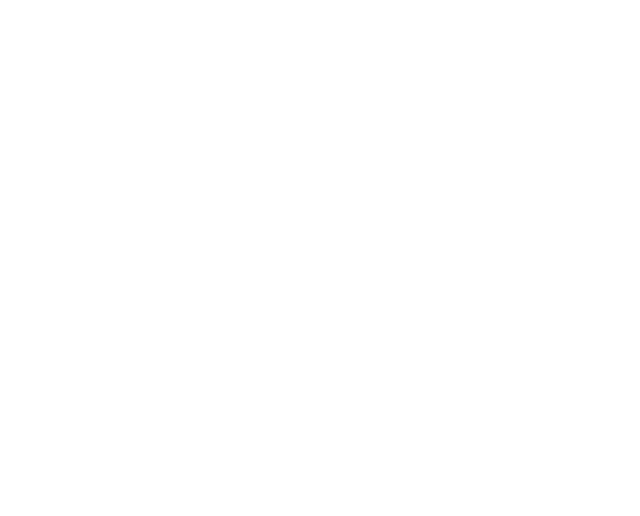
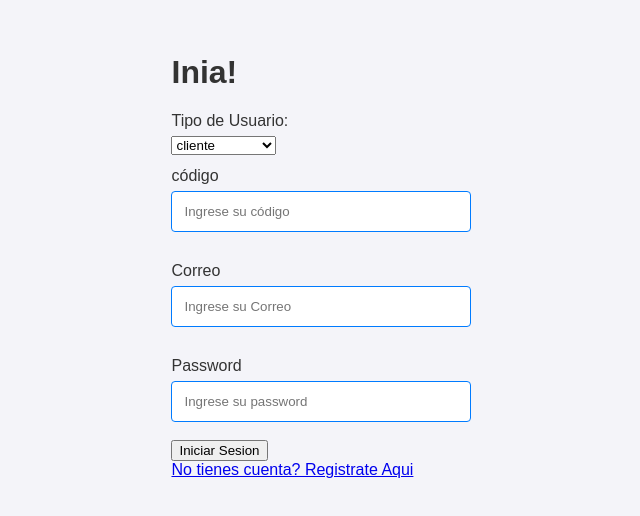
Before and after one commit to MchevezS/ProyectoFinal-react, a React (Vite) app: page / in a window 1280 px wide. Shown: the part 144-660 px from the top of the page, without its empty margins (319-959 px from the left). Built offline with nearby package versions, Linux system fonts and the light colour scheme.

Commit message:
cree la estructura de Login y su logica, todavia me faltan algunos detalles

```diff
--- a/db.json
+++ b/db.json
@@ -1,5 +1,52 @@
 {
-  "users":[
-
-]
+  "users": [
+    {
+      "id": "4b41",
+      "tipoUsuario": "admin",
+      "codigo": "A159",
+      "name": "juan saenzhj",
+      "correo": "dioedkojoeq114",
+      "numero": "64462949"
+    },
+    {
+      "id": "3869",
+      "tipoUsuario": "",
+      "codigo": "18",
+      "name": "Michelle chevez",
+      "correo": "dioedkojoe",
+      "numero": "5547444544"
+    },
+    {
+      "id": "e2d2",
+      "tipoUsuario": "",
+      "codigo": "18",
+      "name": "Michelle chevez",
+      "correo": "msnkx",
+      "numero": "5547444544"
+    },
+    {
+      "id": "1347",
+      "tipoUsuario": "",
+      "codigo": "D01",
+      "name": "Michelle chevez saborio",
+      "correo": "saboriomichelle93@gmail.com",
+      "numero": "64462949"
+    },
+    {
+      "id": "f651",
+      "tipoUsuario": "",
+      "codigo": "D01",
+      "name": "Michelle chevez saborio",
+      "correo": "saboriomichelle931@gmail.com",
+      "numero": "64462949"
+    },
+    {
+      "id": "f332",
+      "tipoUsuario": "",
+      "codigo": "156",
+      "name": "Michelle Monserrat chevez saborio",
+      "correo": "saboriomichelle9319@gmail.com",
+      "numero": "54825452"
+    }
+  ]
 }
--- a/src/App.jsx
+++ b/src/App.jsx
@@ -1,14 +1,16 @@
 import './App.css'
+import Login from './pages/Login'
+import Registro from './pages/Registro'
 
 
 
 function App() {
 
-
+  // luego voy a cambiar a registro por login.
   return (
     <>
       <div>
-
+        <Login/>
       </div>
     </>
   )
--- a/src/components/FormLogin.jsx
+++ b/src/components/FormLogin.jsx
@@ -1,20 +1,77 @@
-import React from 'react'
+import React, { useState } from 'react'
+import { getUsers } from '../services/Llamados';
+import FormRegistro from './FormRegistro';
+import { Link, useNavigate } from 'react-router-dom';
+
+
+function FormLogin() {
+   const [tipoUsuarioL, setTipoUsuarioL] = useState('');
+   const [codigo, setCodigo] = useState('');
+   const [correo, setCorreo] = useState('');
+   const [password, setPassword] = useState('');
+   const navigate = useNavigate();
+
+ async function validarLogin() {
+
+ if (codigo.trim()==="" || correo.trim()==="" || password.trim()==="") {
+   alert('Llenar campos vacios')
+ }
+
+ if (tipoUsuarioL === "cliente" && codigo !== "C01") {
+  alert("Código del cliente incorrecto")
+
+}else if (tipoUsuarioL === "admin" && codigo !== "A159"){
+  alert('Código de Administrador incorrecto')
+  return;
+}
+
+try {
+  let usuarios = await getUsers();
+
+   let usuario = usuarios.find(user => user.inputCorreo === correo);
+
+if (usuario) {
+    if (usuario.inputPassword === password ) {
+      alert('Login exitoso ')
+       navigate ('/Principal');
+    }else{
+      alert('Correo y Password incorrectos')
+    }
+} else{
+  alert('No se ha encontrado un usuario con ese Correo electronico.')
+}
 
 
 
+} catch (error) {
+  alert('Ocurrio un error al procesar tu solitud. Intentalo de nuevo mas tarde.')
+}
 
-function FormLogin() {
-
-
-
+ }
   return (
     <div>
       <h1>Inia!</h1>
 
+    <form>
+      <label>Tipo de Usuario:</label>
+        <select id="tipoUsuarioL" className='tipoUsuarioL' value={tipoUsuarioL} onChange={(e)=>{setTipoUsuarioL(e.target.value)}} required>
+            <option value="clienteL">cliente</option>
+            <option value="adminL">Administrador</option>
+        </select>
 
+     <label htmlFor="codigo">código</label>
+     <input type="text" className="codigo" id="codigo"  placeholder='Ingrese su código' value={codigo} onChange={(e)=>{setCodigo(e.target.value)}} required/>
 
+     <label className='correo'>Correo</label>
+     <input type='email' className='correo' id='correo' placeholder='Ingrese su Correo' value={correo} onChange={(e)=>{setCorreo(e.target.value)}} required/>
 
+     <label className='password'>Password</label>
+     <input type='password' className='password' id='password' placeholder='Ingrese su password' value={password} onChange={(e)=>{setPassword(e.target.value)}} required/>
 
+     <button type='button' className='btnLogin' onClick={validarLogin}>Iniciar Sesion </button>
+     <br/>
+     <Link to={"/Registro"}>No tienes cuenta? Registrate Aqui</Link>
+    </form>
     </div>
   )
 }
--- a/src/components/FormRegistro.jsx
+++ b/src/components/FormRegistro.jsx
@@ -1,7 +1,6 @@
 import React, { useState} from 'react'
-import { useNavigate } from 'react-router-dom';
+import { Link, useNavigate } from 'react-router-dom';
 import '../style/FormRegistro.css'
-import Link from 'react'
 import { getUsers, postUsers } from '../services/Llamados';
 
 function FormRegistro() {
@@ -89,7 +88,7 @@
 
      <button type='button' className='btnRegistrarse' onClick={validarFormRegistro}>Registrarse</button>
 
-      {/* <Link to={'/Login'}>Ya tengo Cuenta</Link>  */}
+     <Link to={"/Login"}>Ya tengo Cuenta</Link>
     </form>
     </div>
   )
--- a/src/components/Header.jsx
+++ b/src/components/Header.jsx
@@ -1,5 +1,5 @@
 import React from 'react'
-import 'bootstrap/dist/css/bootstrap.min.css';
+// import 'bootstrap/dist/css/bootstrap.min.css';
 
 import Link from 'react'
 
--- a/src/main.jsx
+++ b/src/main.jsx
@@ -2,9 +2,10 @@
 import { createRoot } from 'react-dom/client'
 import App from './App.jsx'
 import './index.css'
+import Routing from './ruotes/Routing.jsx'
 
 createRoot(document.getElementById('root')).render(
   <StrictMode>
-    <App />
+    <Routing />
   </StrictMode>,
 )
--- a/src/pages/Login.jsx
+++ b/src/pages/Login.jsx
@@ -1,9 +1,12 @@
 import React from 'react'
+import FormLogin from '../components/FormLogin'
 
 function Login() {
   return (
     <div>
-          <h1>gola</h1>
+        <FormLogin/>
+
+
     </div>
   )
 }
--- a/src/pages/Principal.jsx
+++ b/src/pages/Principal.jsx
@@ -1,5 +1,5 @@
 import React from 'react'
-import 'bootstrap/dist/css/bootstrap.min.css';
+//  import 'bootstrap/dist/css/bootstrap.min.css';
 import Navbar from '../components/Navbar';
 import Header from '../components/Header';
 function Principal() {
--- a/src/ruotes/Routing.jsx
+++ b/src/ruotes/Routing.jsx
@@ -1,16 +1,18 @@
 import React from 'react';
 import { BrowserRouter as Router, Routes, Route } from 'react-router-dom';
 
+import Registro from '../pages/Registro';
 import Login from '../pages/Login';
-import Registro from '../pages/Registro';
+import Principal from '../pages/Principal';
 
 const Routing = () => {
   return (
     <Router>
      <Routes>
-       <Route path='/' element={<Registro/>}/>
+       <Route path='/' element={<Login/>}/>
        <Route path='/registro' element={<Registro/>}/>
        <Route path='/login' element={<Login/>}/>
+       <Route path='/Principal' element={<Principal/>}/>
      </Routes>
     </Router>
    );
```
